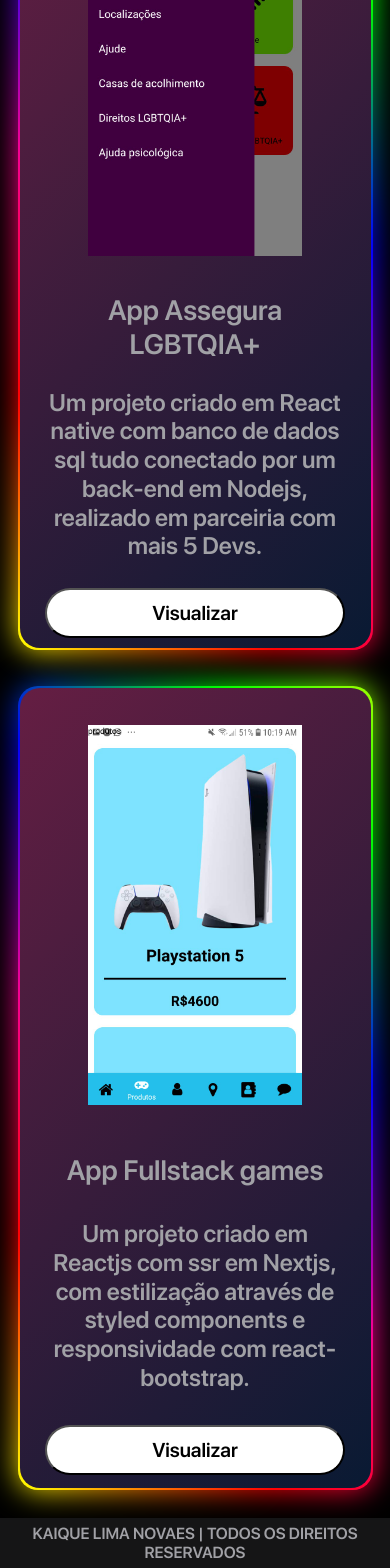
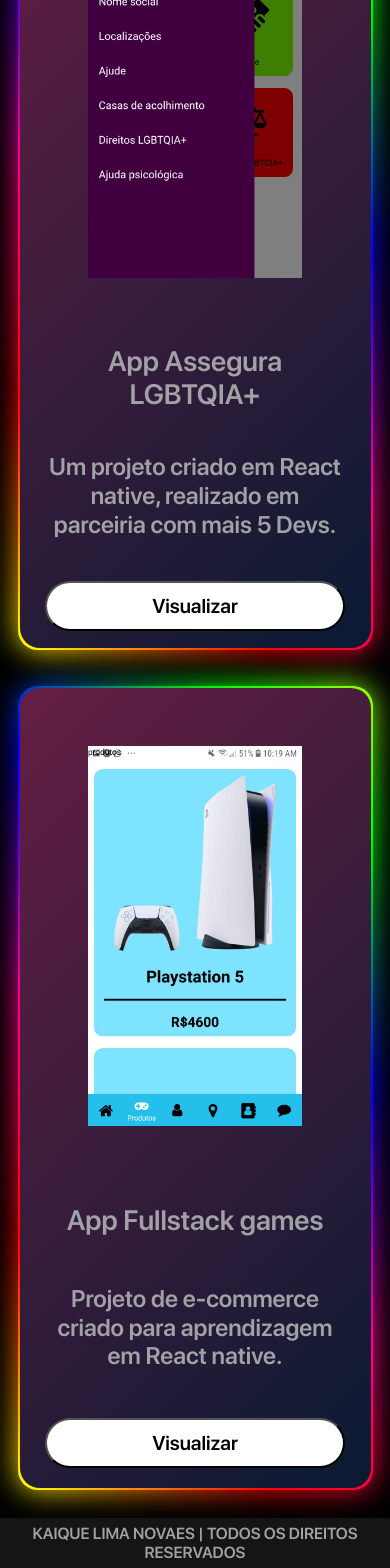
Before and after one commit to KaiqueLimaNovaes/kaiquelimanovaes-com, a React (Create React App) app: page /mobile in a window 390 px wide. Shown: the part 364-1932 px from the top of the page. Built offline with nearby package versions, Linux system fonts and the light colour scheme.

Commit message:
Att texto cards mobile

```diff
--- a/src/pages/mobile/Mobile.js
+++ b/src/pages/mobile/Mobile.js
@@ -25,12 +25,12 @@
       <Section1>
         <Title>Mobile</Title>
 
-        <CardM texto={'Um projeto criado em React native com banco de dados sql tudo conectado por um back-end em Nodejs, realizado em parceiria com mais 5 Devs.'}
+        <CardM texto={'Um projeto criado em React native, realizado em parceiria com mais 5 Devs.'}
         img1={AsseguraApp1} img2={AsseguraApp2} img3={AsseguraApp3}
         titulo={'App Assegura LGBTQIA+'} end={'https://github.com/squad4spm/Assegura-Lgbtqia-App.git'}
         aplicacao={'https://github.com/squad4spm/Assegura-Lgbtqia-App.git'} />
 
-        <CardM texto={'Um projeto criado em Reactjs com ssr em Nextjs, com estilização através de styled components e responsividade com react-bootstrap.'}
+        <CardM texto={'Projeto de e-commerce criado para aprendizagem em React native.'}
         img1={FullstackApp1} img2={FullstackApp2} img3={FullstackApp3}
         titulo={'App Fullstack games'} end={'https://github.com/KaiqueLimaNovaes/fullstack-games-app.git'}
         aplicacao={'https://github.com/KaiqueLimaNovaes/fullstack-games-app.git'} />
```
